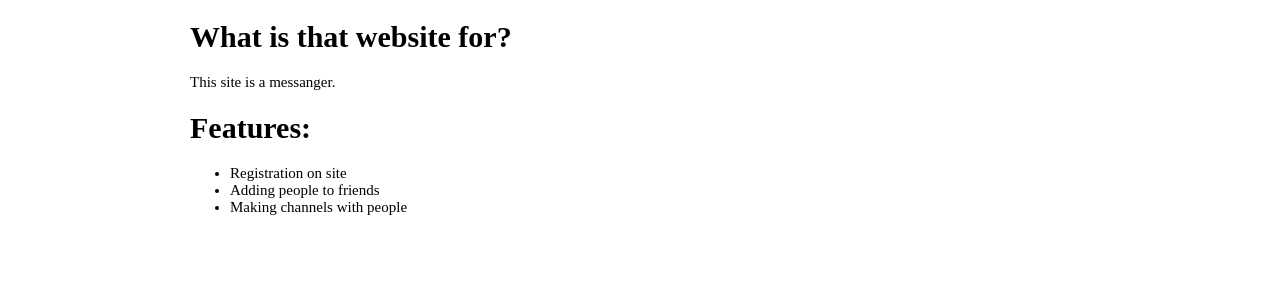
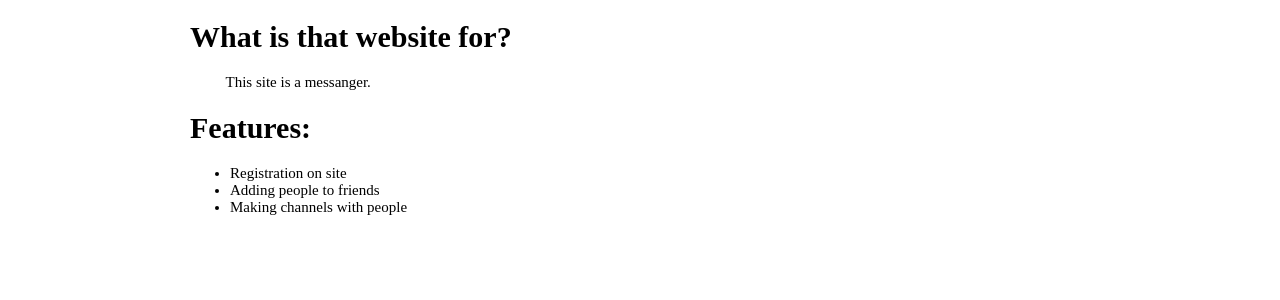
Before and after one commit to nalek0/test-messanger-public, a Flask app: page / in a window 1280 px wide. Shown: the part 53-353 px from the top of the page. Run offline with Flask 2, Linux system fonts and the light colour scheme; parts of the project's set-up code (start-up, migrations or seed data) failed here and were passed over.

Commit message:
text.css fix

```diff
--- a/server/static/text.css
+++ b/server/static/text.css
@@ -1,7 +1,7 @@
 .paragraph:before {
     content: " ";
-    display: inline;
-    width: 3rem;
+    display: inline-block;
+    width: 2rem;
 }
 
 .paragraph.centered {
```
